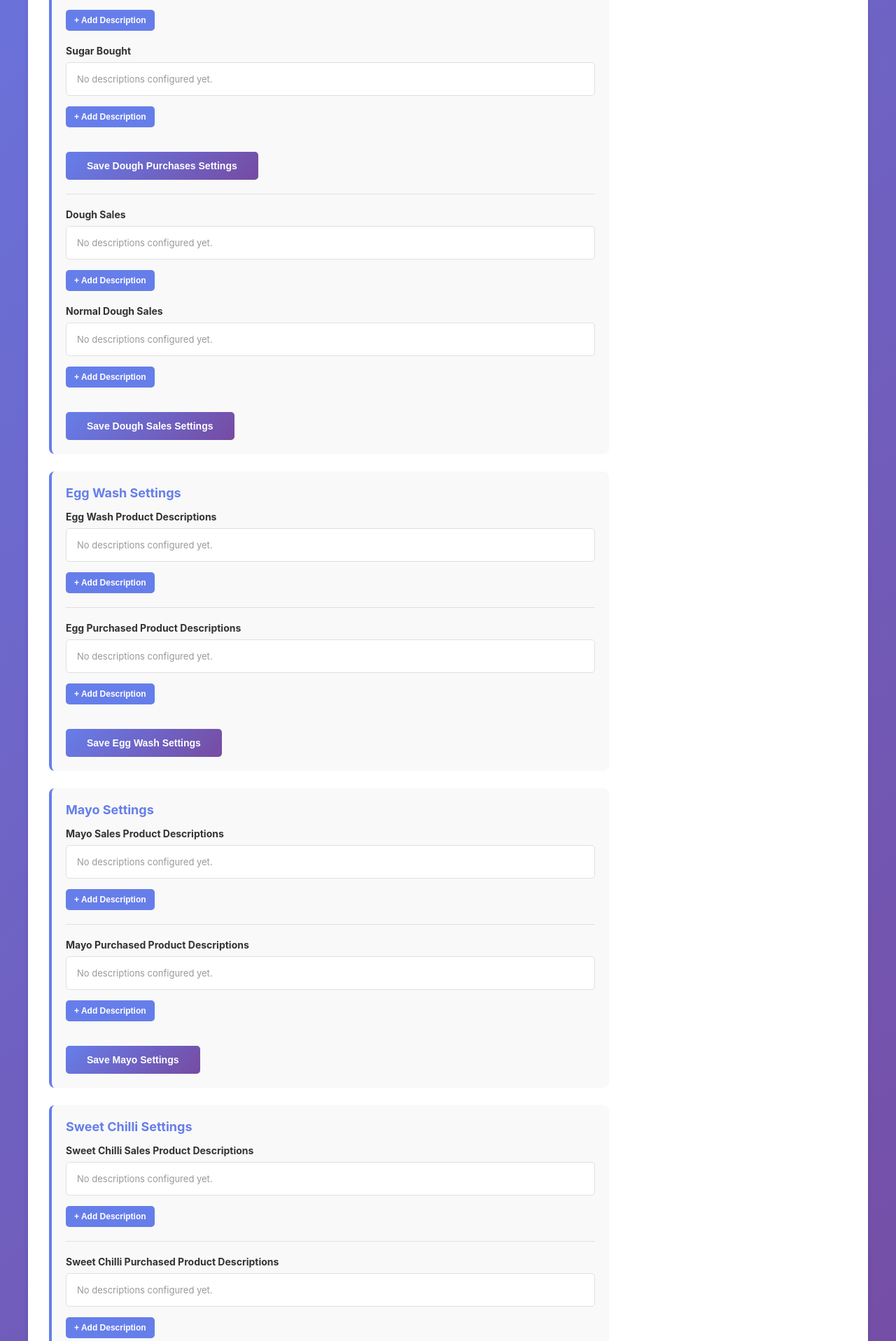
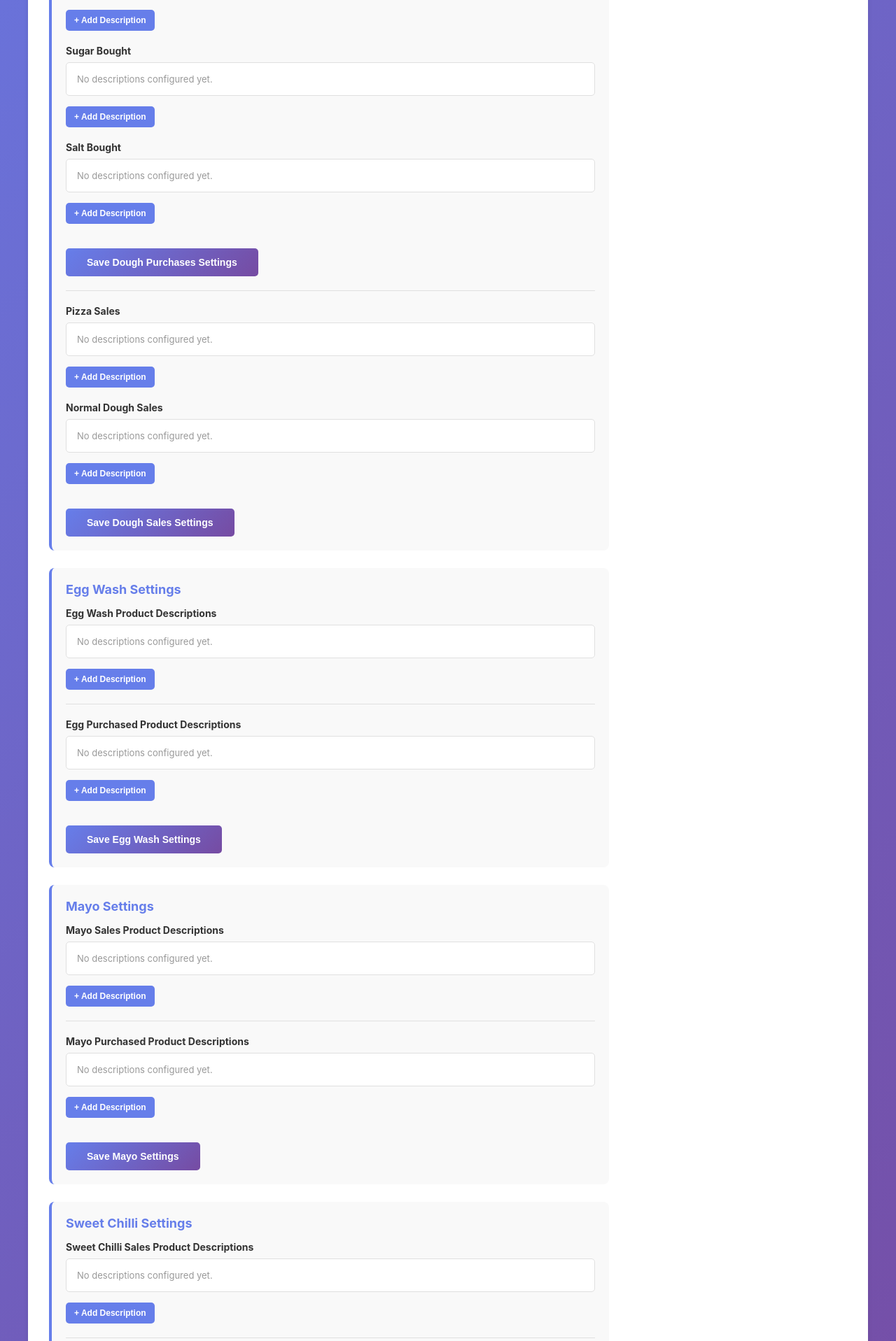
Before and after one commit to Devon-GS/Weekly-Stock-Takes-Web, a Flask app: page /bakery/settings in a window 1280 px wide. Shown: the part 1094-3011 px from the top of the page at 70% size. Run offline with Flask 3, Linux system fonts and the light colour scheme; tables that the repository leaves empty hold one stand-in row (values such as "Sample post").

Commit message:
Fix dough used table not calculating properly

```diff
--- a/app.py
+++ b/app.py
@@ -1027,6 +1027,7 @@ def bakery_dough():
 	c.execute("SELECT * FROM bakeryDough ORDER BY date DESC")
 	records = [dict(row) for row in c.fetchall()]
 	conn.close()
+	print(records)
 	return render_template('bakery/dough.html', records=records)
 
 @app.route('/bakery/egg-wash')
@@ -1139,7 +1140,7 @@ def get_dough_purchases_for_date(date):
 
 		current_date_obj = datetime.strptime(current_date_formatted, '%d/%m/%Y').date()
 
-		purchases = {'cakeFlourBought': 0, 'breadFlourBought': 0, 'yeastBought': 0, 'oilBought': 0, 'sugarBought': 0}
+		purchases = {'cakeFlourBought': 0, 'breadFlourBought': 0, 'yeastBought': 0, 'oilBought': 0, 'sugarBought': 0, 'saltBought': 0}
 
 		# Get imported purchase data
 		c.execute("SELECT description, quantity FROM importedData WHERE data_type = 'purchases'")
@@ -1152,6 +1153,7 @@ def get_dough_purchases_for_date(date):
 			yeast_settings = get_settings('yeast_bought')
 			oil_settings = get_settings('oil_bought')
 			sugar_settings = get_settings('sugar_bought')
+			salt_settings = get_settings('salt_bought')
 
 			# Sum all purchases that match product descriptions
 			for row in imported_rows:
@@ -1186,6 +1188,11 @@ def get_dough_purchases_for_date(date):
 					if desc and desc.lower() in description_lower:
 						purchases['sugarBought'] += quantity
 						break
+				# Check salt
+				for desc in salt_settings:
+					if desc and desc.lower() in description_lower:
+						purchases['saltBought'] += quantity
+						break
 
 		conn.close()
 
@@ -1239,7 +1246,7 @@ def get_dough_sales_for_date(date):
 					row_date = parser.parse(row['date'], dayfirst=True).date()
 
 					# Check if date is in range
-					if last_date_obj < row_date <= current_date_obj:
+					if last_date_obj <= row_date <= current_date_obj:
 						description_lower = row['description'].lower()
 						quantity = row['quantity']
 
@@ -1457,6 +1464,7 @@ def bakery_settings_page():
 	yeast_bought_settings = get_settings('yeast_bought')
 	oil_bought_settings = get_settings('oil_bought')
 	sugar_bought_settings = get_settings('sugar_bought')
+	salt_bought_settings = get_settings('salt_bought')
 	pizza_dough_sales_settings = get_settings('pizza_dough_sales')
 	normal_dough_sales_settings = get_settings('normal_dough_sales')
 	egg_wash_sales_settings = get_settings('egg_wash_sales')
@@ -1472,6 +1480,7 @@ def bakery_settings_page():
 						  yeast_bought_settings=yeast_bought_settings,
 						  oil_bought_settings=oil_bought_settings,
 						  sugar_bought_settings=sugar_bought_settings,
+						  salt_bought_settings=salt_bought_settings,
 						  pizza_dough_sales_settings=pizza_dough_sales_settings,
 						  normal_dough_sales_settings=normal_dough_sales_settings,
 						  egg_wash_sales_settings=egg_wash_sales_settings,
@@ -1540,7 +1549,8 @@ def save_dough_purchases_settings():
 			'bread_flour_bought': data.get('bread_flour_bought', []),
 			'yeast_bought': data.get('yeast_bought', []),
 			'oil_bought': data.get('oil_bought', []),
-			'sugar_bought': data.get('sugar_bought', [])
+			'sugar_bought': data.get('sugar_bought', []),
+			'salt_bought': data.get('salt_bought', [])
 		}
 
 		conn = get_db_connection()
--- a/templates/bakery/settings.html
+++ b/templates/bakery/settings.html
@@ -85,10 +85,25 @@
             <button type="button" class="btn-small" onclick="addDescriptionField('sugar-bought')">+ Add Description</button>
         </div>
 
+        <div class="form-group" style="margin-top: 15px;">
+            <label><strong>Salt Bought</strong></label>
+            <div id="salt-bought-descriptions" class="descriptions-list">
+                {% for desc in salt_bought_settings %}
+                    <div class="description-item">
+                        <input type="text" value="{{ desc }}" class="salt-bought-desc" placeholder="e.g., Salt Packets">
+                        <button type="button" class="btn-small btn-danger" onclick="removeDescription(this)">Remove</button>
+                    </div>
+                {% else %}
+                    <p style="color: #999; font-size: 13px;">No descriptions configured yet.</p>
+                {% endfor %}
+            </div>
+            <button type="button" class="btn-small" onclick="addDescriptionField('salt-bought')">+ Add Description</button>
+        </div>
+
         <button class="btn" style="margin-top: 15px;" onclick="saveDoughPurchasesSettings()">Save Dough Purchases Settings</button>
 
         <div class="form-group" style="margin-top: 20px; padding-top: 20px; border-top: 1px solid #e0e0e0;">
-            <label><strong>Dough Sales</strong></label>
+            <label><strong>Pizza Sales</strong></label>
             <div id="pizza-dough-sales-descriptions" class="descriptions-list">
                 {% for desc in pizza_dough_sales_settings %}
                     <div class="description-item">
@@ -340,6 +355,9 @@
         } else if (category === 'sugar-bought') {
             containerId = 'sugar-bought-descriptions';
             inputClass = 'sugar-bought-desc';
+        } else if (category === 'salt-bought') {
+            containerId = 'salt-bought-descriptions';
+            inputClass = 'salt-bought-desc';
         } else if (category === 'pizza-dough-sales') {
             containerId = 'pizza-dough-sales-descriptions';
             inputClass = 'pizza-dough-sales-desc';
@@ -451,6 +469,9 @@
                 .map(input => input.value.trim())
                 .filter(desc => desc.length > 0),
             sugar_bought: Array.from(document.querySelectorAll('input.sugar-bought-desc'))
+                .map(input => input.value.trim())
+                .filter(desc => desc.length > 0),
+            salt_bought: Array.from(document.querySelectorAll('input.salt-bought-desc'))
                 .map(input => input.value.trim())
                 .filter(desc => desc.length > 0)
         };
```
Also changed, not shown: templates/bakery/dough.html (+22 -18 lines).
